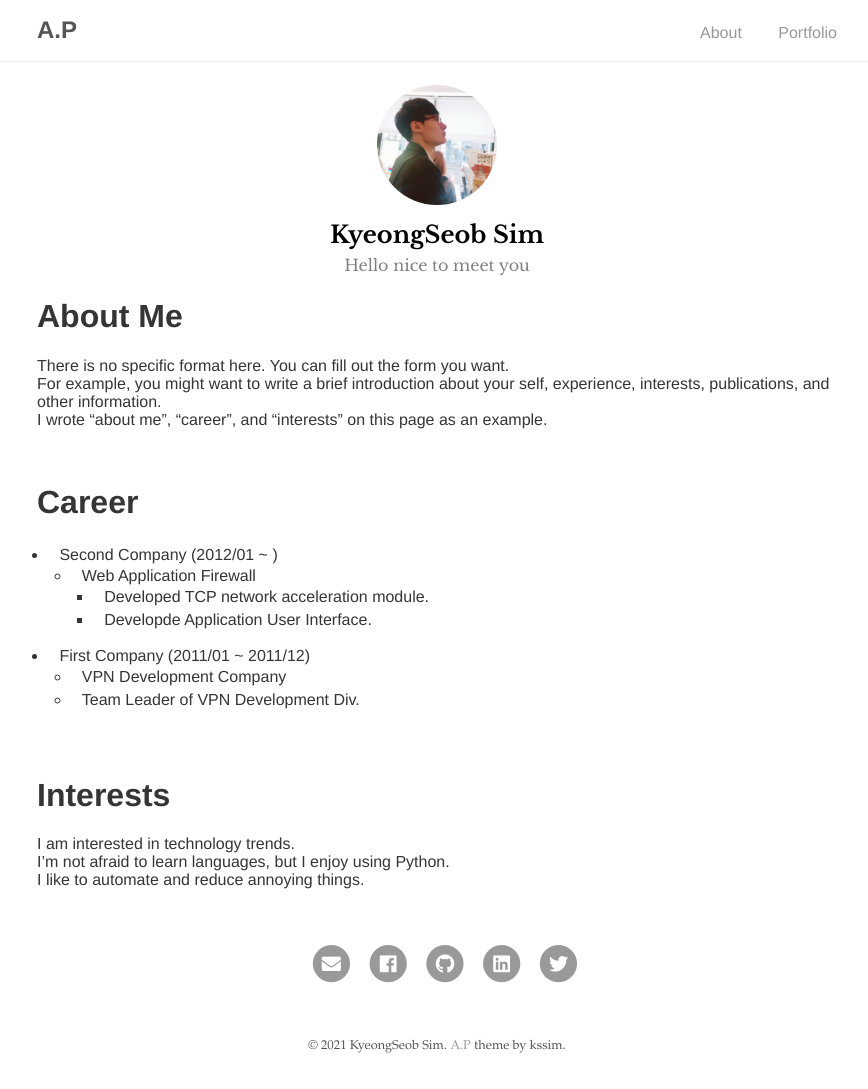
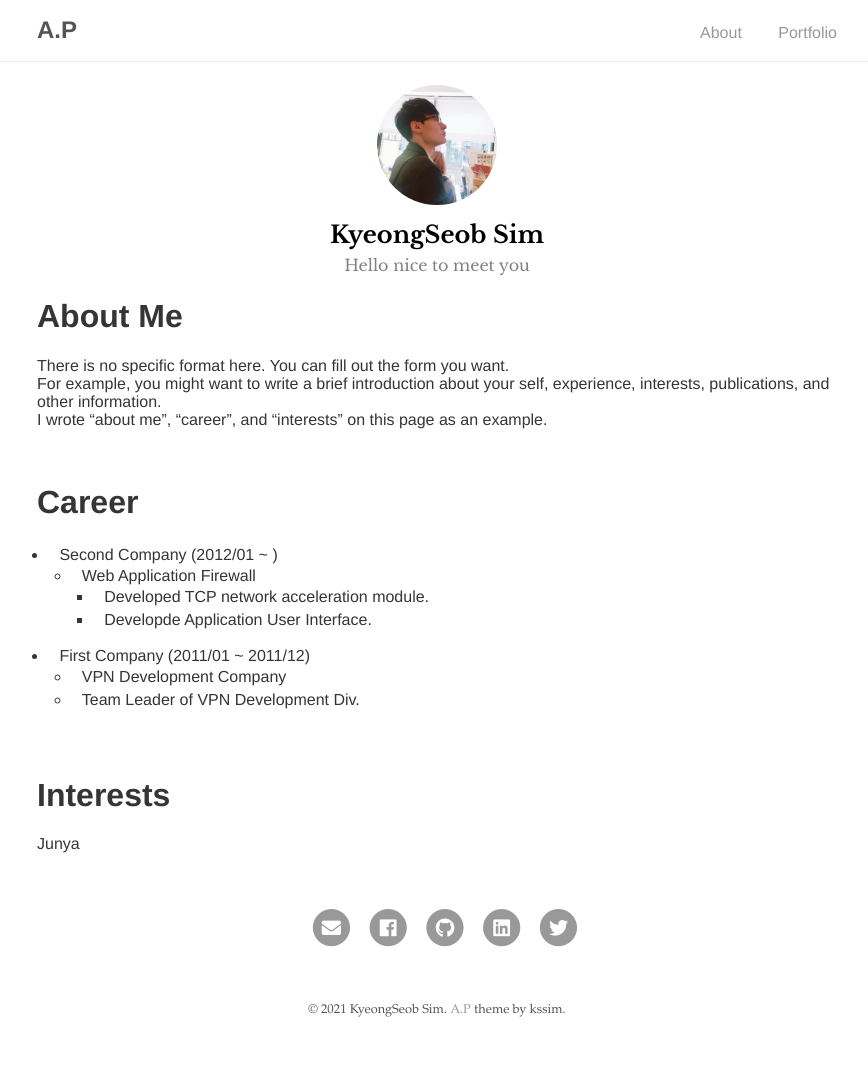
Before and after one commit to tanajun99/aboutme, a Jekyll site: the page built from index.md, in a window 1280 px wide. Shown: the whole page, without its empty margins (203-1071 px from the left). Built offline with Jekyll 4.4.1, drawn with Linux system fonts in a browser that asks for light colours; our own code applies the rules of GitHub Pages for plain Markdown files; after the commit the page ends 1053 px from its top, so only the background shows below that.

Commit message:
fix index and config

```diff
--- a/index.md
+++ b/index.md
@@ -21,6 +21,4 @@ I wrote "about me", "career", and "interests" on this page as an example.
 <br/>
 
 # Interests
-I am interested in technology trends.
-I'm not afraid to learn languages, but I enjoy using Python.
-I like to automate and reduce annoying things.
+Junya
```
Also changed, not shown: README.md (deleted), 10 other files.
